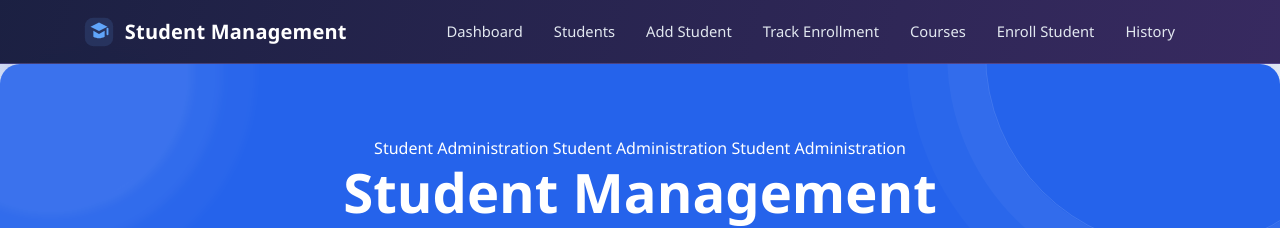
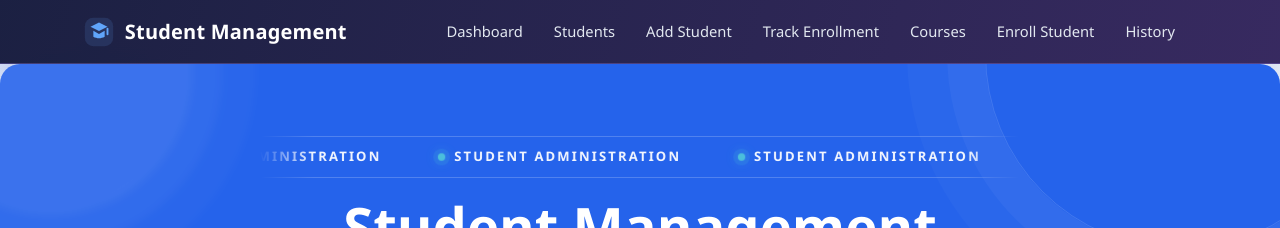
Before and after one commit to gopal1234561/student_management_system, a React (Create React App) app: page / in a window 1280 px wide. Shown: the top 228 px of the page. Built offline with nearby package versions, Linux system fonts and the light colour scheme; no server answers; a small style sheet from the web is missing.

Commit message:
Style animated horizontal hero ticker

```diff
--- a/src/pages/Dashboard.css
+++ b/src/pages/Dashboard.css
@@ -637,3 +637,67 @@ body {
   position: relative;
   z-index: 2;
 }
+
+
+/* Live horizontal hero ticker */
+.dashboard-live-kicker {
+  width: min(100%, 760px);
+  overflow: hidden;
+  margin: 0 auto 1rem;
+  padding: .65rem 0;
+  border-top: 1px solid rgba(255,255,255,.2);
+  border-bottom: 1px solid rgba(255,255,255,.2);
+  mask-image: linear-gradient(90deg, transparent, #000 7%, #000 93%, transparent);
+  -webkit-mask-image: linear-gradient(90deg, transparent, #000 7%, #000 93%, transparent);
+}
+
+.dashboard-live-track {
+  display: flex;
+  width: max-content;
+  animation: dashboardLiveScroll 14s linear infinite;
+  will-change: transform;
+}
+
+.dashboard-live-item {
+  display: inline-flex !important;
+  align-items: center;
+  gap: .55rem;
+  flex: 0 0 auto;
+  margin-right: 3.5rem;
+  color: rgba(255,255,255,.95);
+  font-size: .82rem;
+  font-weight: 800;
+  letter-spacing: .16em;
+  text-transform: uppercase;
+  white-space: nowrap;
+}
+
+.dashboard-live-item i {
+  display: inline-block !important;
+  width: 8px;
+  height: 8px;
+  flex: 0 0 8px;
+  border-radius: 50%;
+  background: #5eead4;
+  box-shadow: 0 0 0 5px rgba(94,234,212,.14), 0 0 14px rgba(94,234,212,.75);
+  animation: dashboardLivePulse 1.5s ease-in-out infinite;
+}
+
+@keyframes dashboardLiveScroll {
+  from { transform: translateX(0); }
+  to { transform: translateX(-33.333%); }
+}
+
+@keyframes dashboardLivePulse {
+  0%, 100% { opacity: .55; transform: scale(.85); }
+  50% { opacity: 1; transform: scale(1.1); }
+}
+
+@media (prefers-reduced-motion: reduce) {
+  .dashboard-live-track {
+    animation: none;
+  }
+  .dashboard-live-item:not(:first-child) {
+    display: none !important;
+  }
+}
```
